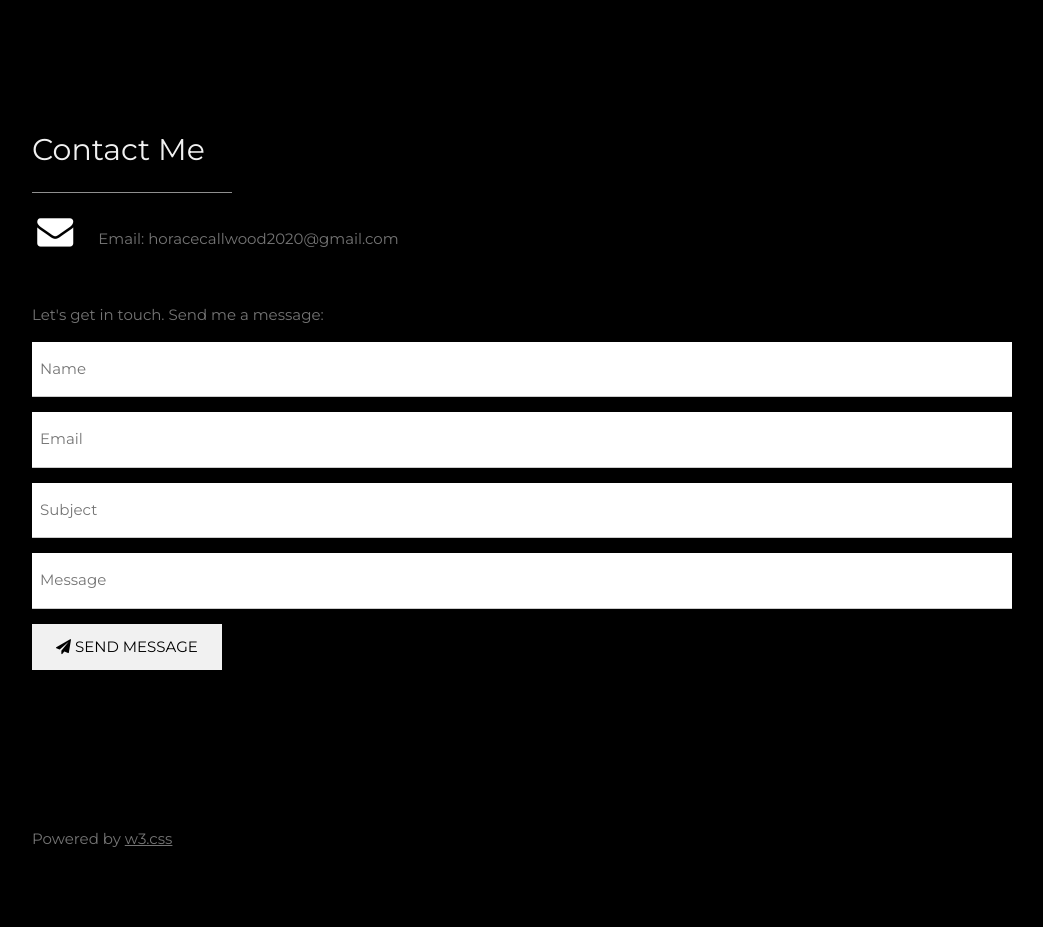
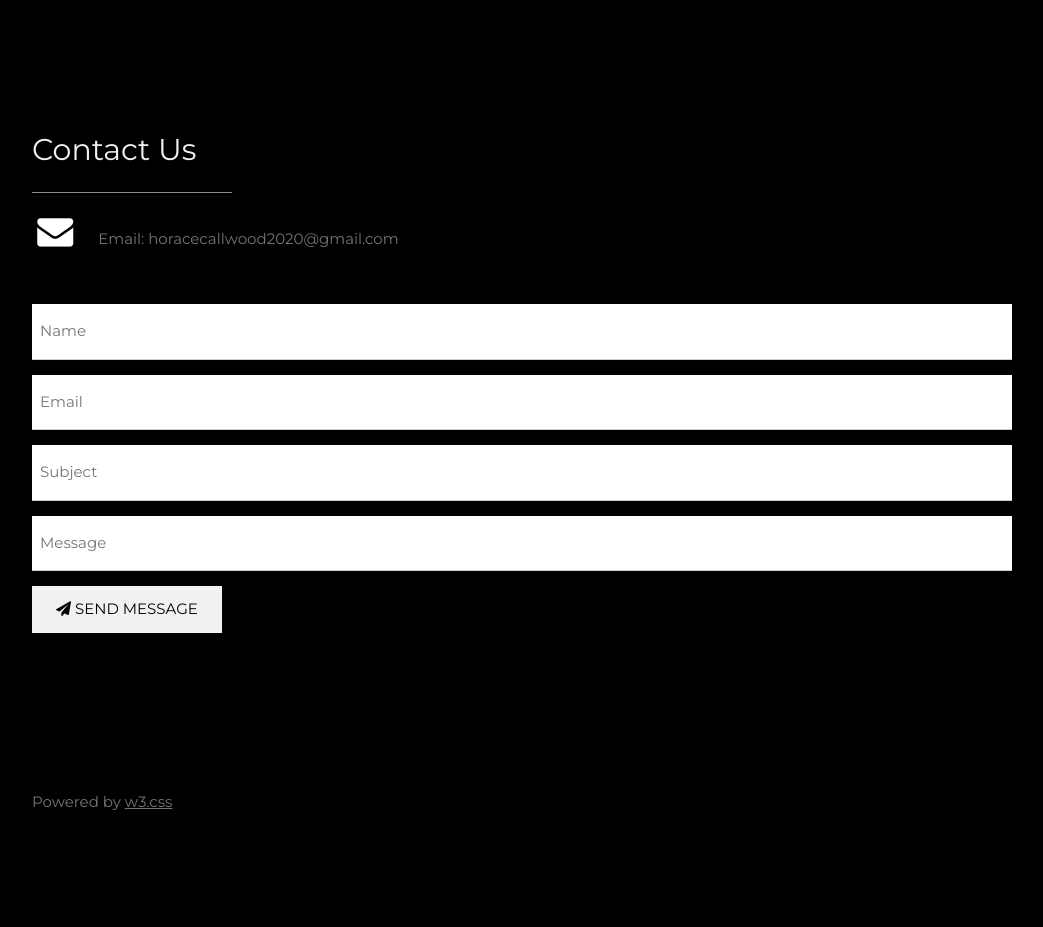
Before and after one commit to camilamdaniels/horacecallwood, a plain HTML site: page index.html in a window 1280 px wide. Shown: the part 6200-7127 px from the top of the page, without its empty margins (178-1221 px from the left). Drawn offline with nearby package versions, Linux system fonts and the light colour scheme.

Commit message:
Minor grammar edits.

```diff
--- a/index.html
+++ b/index.html
@@ -64,7 +64,7 @@ body, h1,h2,h3,h4,h5,h6 {font-family: "Montserrat", sans-serif}
     <h2 class="w3-text-light-grey">February 17th, 1934 - September 11th, 2020</h2>
     <hr style="width:200px" class="w3-opacity">
     <p>Former senator Horace A. Callwood Sr., a born Savanero, was born on St. Thomas to Annie and Richard Callwood. He served in the 7th and 8th Legislatures of the Virgin Islands. Mr. Callwood has also been an employee of the Dept. of Social Welfare and a special assistant to Government Secretary Roy Bornn, handling insurance, banking, and alcohol board matters. He has been honored for his dedication to uplifting the people of the Virgin Islands by and through organizations such as the Horace Callwood Democratic Club, named in his honor in recognition of his tireless work to build a strong, active Democratic Party, and the Rotary of St. Thomas II Club who awarded him Person of the Year in 2016, and of which he has served as president.
-
+<br/>
 Horace Callwood met every week with people who shared his concern for the community and his passion for service over breakfast at the Windward Passage and Bolongo Hotels. Horace Callwood graduated from Charlotte Amalie High School in 1952, earned a bachelor's degree in accounting from Hampton Institute in Virginia, now Hampton University. "He was held in high esteem and his main concern was that his work and endeavors produce positive results." He was known for his entrepreneurship, most notably at School Busing, Inc., and he had other successful business ventures. Horace Callwood has left a legacy of service and wonderful memories of times with his family and friends who miss him dearly and honor him.
     </p>
 
@@ -116,13 +116,12 @@ Horace Callwood met every week with people who shared his concern for the commun
 
   <!-- Contact Section -->
   <div class="w3-padding-64 w3-content w3-text-grey" id="contact">
-    <h2 class="w3-text-light-grey">Contact Me</h2>
+    <h2 class="w3-text-light-grey">Contact Us</h2>
     <hr style="width:200px" class="w3-opacity">
 
     <div class="w3-section">
       <p><i class="fa fa-envelope fa-fw w3-text-white w3-xxlarge w3-margin-right"> </i> Email: horacecallwood2020@gmail.com</p>
     </div><br>
-    <p>Let's get in touch. Send me a message:</p>
 
     <form method="POST" action="https://api.slapform.com/horacecallwood2020@gmail.com" target="_blank">
       <p><input class="w3-input w3-padding-16" type="text" placeholder="Name" required name="Name"></p>
```
